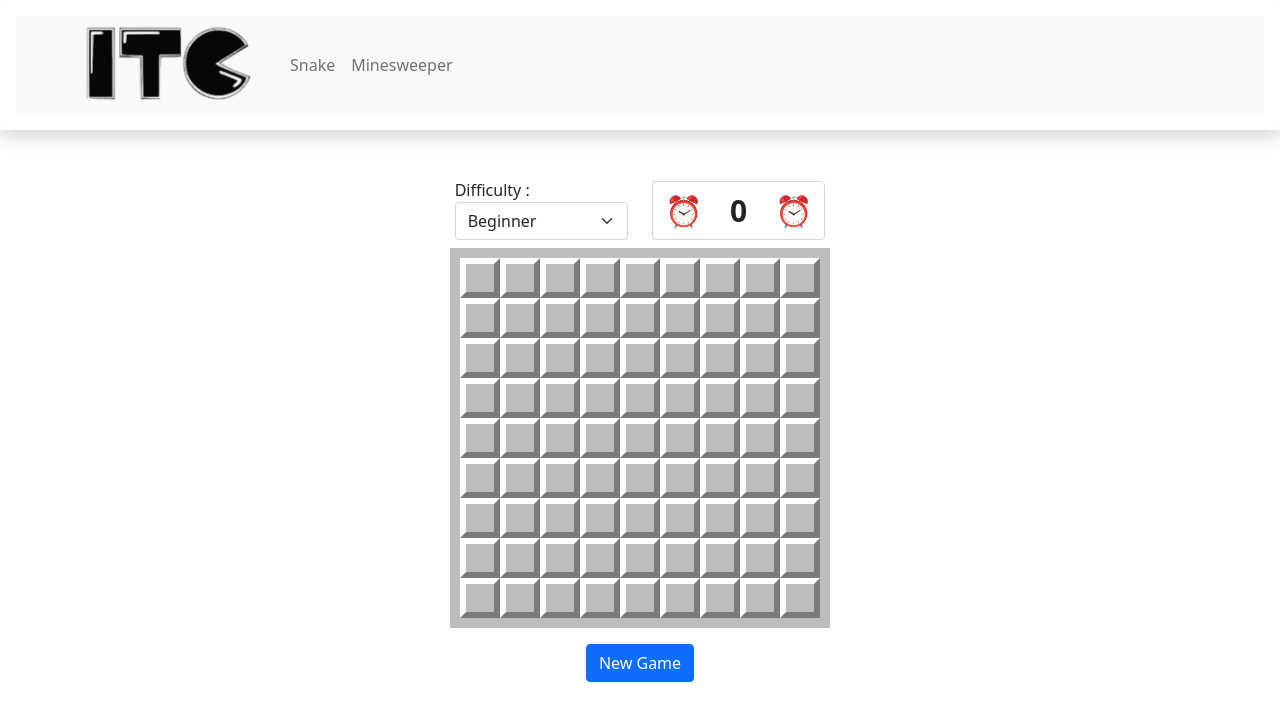
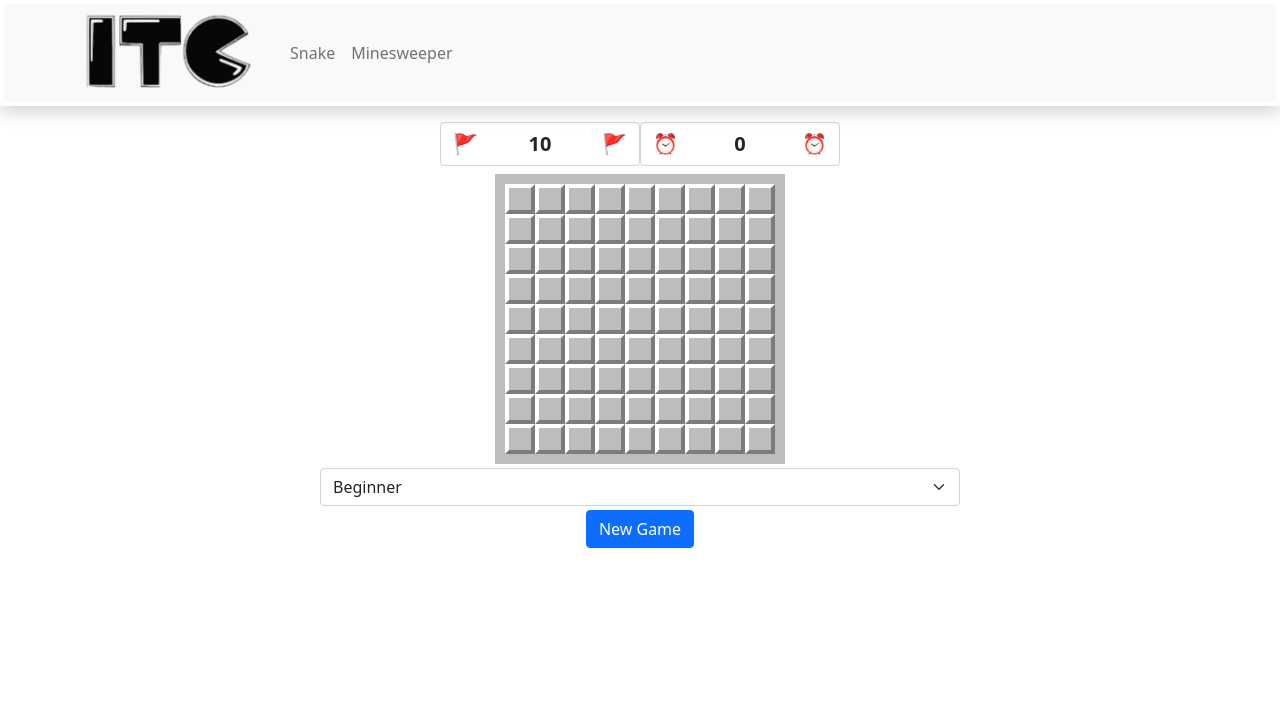
Before and after one commit to amirbashan/RetroArcade, a React (Create React App) app in the folder front/: page /Minesweeper in a window 1280 px wide. Shown: the top 720 px of the page. Built offline with nearby package versions, Linux system fonts and the light colour scheme.

Commit message:
minesweeper flags option added

```diff
--- a/front/src/App.css
+++ b/front/src/App.css
@@ -3,8 +3,8 @@
 }
 
 .cell {
-  width: 40px;
-  height: 40px;
+  width: 30px;
+  height: 30px;
   cursor: pointer;
   box-sizing: border-box;
 }
@@ -18,10 +18,7 @@
 }
 
 .clock {
-  font-size: 30px;
+  font-size: 20px;
   font-weight: bold;
+  min-width: 200px;
 }
-
-.clockPic {
-  font-size: 25px;
-}
--- a/front/src/components/NavBarArcade.js
+++ b/front/src/components/NavBarArcade.js
@@ -8,7 +8,7 @@ import { Link } from "react-router-dom";
 function NavBarArcade() {
   return (
     <div className="navBar">
-      <div className="shadow p-3 mb-5 bg-white rounded">
+      <div className="shadow p-1 mb-3 bg-white rounded">
         <Navbar bg="light" variant="light">
           <Container>
             <Link to="/">
--- a/front/src/games/Minesweeper/Minesweeper.jsx
+++ b/front/src/games/Minesweeper/Minesweeper.jsx
@@ -1,7 +1,8 @@
 import React, { useState, useEffect, useContext } from "react";
-import { SetupDifficulty, SafeMoves } from "./logic/CreateBoard";
+import { SetupDifficulty, SafeMoves, FlagAmount } from "./logic/CreateBoard";
 import Cell from "./components/Cell";
 import Timer from "./components/Timer";
+import Flags from "./components/Flags";
 import { AppContext } from "../../Context/AppContext";
 import { submitScoreMinesweeper } from "../../lib/ScoresDB";
 
@@ -9,6 +10,7 @@ export default function Board() {
   const [game, setGame] = useState([]);
   const [clock, setClock] = useState(false);
   const [time, setTime] = useState(0);
+  const [flagsCounter, setFlagsCounter] = useState(0);
   const [activeGame, setActiveGame] = useState(true);
   const [safeCellCounter, setSafeCellCounter] = useState(1);
   const [level, setLevel] = useState("Beginner");
@@ -23,6 +25,8 @@ export default function Board() {
     const number = SafeMoves(level);
     setSafeCellCounter(number);
     setClock(false);
+    const counter = FlagAmount(level);
+    setFlagsCounter(counter);
     setTime(0);
   }, [level]);
 
@@ -30,6 +34,7 @@ export default function Board() {
     if (safeCellCounter < 1) {
       setActiveGame(false);
       setClock(false);
+      setFlagsCounter(0);
       let move = [...game];
       for (let i = 0; i < move.length; i++) {
         for (let j = 0; j < move[i].length; j++) {
@@ -38,7 +43,7 @@ export default function Board() {
       }
       if (currentUser) {
         console.log("win");
-        const newRecord = { game: "Minesweeper", lvl: level, score: time };
+        const newRecord = { game: "Minesweeper", lvl: level, score: Math.floor(time) };
         const res = submitScoreMinesweeper(token, newRecord).then(() => {
           console.log(res);
         });
@@ -57,12 +62,27 @@ export default function Board() {
     setActiveGame(true);
     setPossibleWin(true);
     setTime(0);
+    const counter = FlagAmount(level);
+    setFlagsCounter(counter);
+  };
+
+  const flagIt = (e, x, y) => {
+    e.preventDefault();
+    if (time === 0) setClock(true);
+    let move = [...game];
+    move[x][y].flagged = !move[x][y].flagged;
+    move[x][y].flagged ? setFlagsCounter((prev) => prev - 1) : setFlagsCounter((prev) => prev + 1);
+    setGame(move);
   };
 
   const revealCell = (x, y) => {
     if (time === 0) setClock(true);
     const nearSafeCell = (x, y) => {
       move[x][y].revealed = true;
+      if (move[x][y].flagged) {
+        move[x][y].flagged = false;
+        setFlagsCounter((prev) => prev + 1);
+      }
       setSafeCellCounter((prev) => prev - 1);
       setGame(move);
       if (move[x][y].value === 0) {
@@ -94,17 +114,14 @@ export default function Board() {
 
   return (
     <>
-      <div className="d-flex row mb-2 mx-5 justify-content-center">
-        <div className="col-2 d-flex flex-wrap align-items-end">
-          <label>Difficulty : </label>
-          <select className="form-select" value={level} onChange={(e) => setLevel(e.target.value)}>
-            <option value="Beginner">Beginner</option>
-            <option value="Intermediate">Intermediate</option>
-            <option value="Expert">Expert</option>
-          </select>
-        </div>
-        <div className="col-2 d-flex justify-content-center align-items-end">
-          <Timer activeGame={activeGame} clock={clock} time={time} setTime={setTime} />
+      <div className="d-flex form-row  flex-column mb-2 mx-5 justify-content-center align-items-center">
+        <div className="d-flex form-row flex-wrap justify-content-center">
+          <div className="col-2 d-flex clock d-flex justify-content-between align-items-end w-50">
+            <Flags flagsCounter={flagsCounter} />
+          </div>
+          <div className="col-2 d-flex clock d-flex justify-content-between align-items-end w-50">
+            <Timer activeGame={activeGame} clock={clock} time={time} setTime={setTime} />
+          </div>
         </div>
       </div>
       <div className="d-flex flex-column align-items-center ">
@@ -117,6 +134,7 @@ export default function Board() {
                     <Cell
                       key={j * 1000}
                       details={details}
+                      flagIt={flagIt}
                       revealCell={revealCell}
                       activeGame={activeGame}
                       safeCellCounter={safeCellCounter}
@@ -129,9 +147,17 @@ export default function Board() {
           })}
         </div>
       </div>
-      <button onClick={handleNewGame} className="btn btn-primary mt-3">
-        New Game
-      </button>
+      <div className="d-flex flex-column justify-content-center align-items-center">
+        <select className="form-select mt-1 w-50" value={level} onChange={(e) => setLevel(e.target.value)}>
+          <option value="Beginner">Beginner</option>
+          <option value="Intermediate">Intermediate</option>
+          <option value="Expert">Expert</option>
+        </select>
+
+        <button onClick={handleNewGame} className="btn btn-primary mt-1">
+          New Game
+        </button>
+      </div>
     </>
   );
 }
--- a/front/src/games/Minesweeper/components/Cell.jsx
+++ b/front/src/games/Minesweeper/components/Cell.jsx
@@ -2,7 +2,7 @@ import React, { useState, useEffect } from "react";
 import { CellFix } from "../logic/Appearance";
 
 export default function Cell(props) {
-  const { details, revealCell, activeGame, safeCellCounter, possibleWin } = props;
+  const { details, revealCell, activeGame, safeCellCounter, possibleWin, flagIt } = props;
   const [value, setValue] = useState();
   const [style, setStyle] = useState();
   const [revealedStyle, setRevealedStyle] = useState();
@@ -17,22 +17,37 @@ export default function Cell(props) {
       borderBottomColor: "#7B7B7B",
       borderRightColor: "#7B7B7B",
       borderStyle: "solid",
-      border: "6px ",
+      border: "4px ",
     };
     setStyle(res[1]);
     setRevealedStyle(revStyle);
   }, [details]);
 
   const handleClick = (e) => {
+    if (!details.flagged && !details.revealed && activeGame) {
+      revealCell(details.x, details.y);
+      if (details.value === "X") setStyle({ background: "red", fontSize: "16px" });
+    }
+  };
+
+  const handleRightClick = (e) => {
     if (!details.revealed && activeGame) {
-      revealCell(details.x, details.y);
-      if (details.value === "X") setStyle({ background: "red", fontSize: "20px" });
+      flagIt(e, details.x, details.y);
+    } else {
+      e.preventDefault();
     }
   };
 
   return (
-    <div onClick={handleClick} className="cell d-flex justify-content-center align-items-center" style={details.revealed ? style : revealedStyle}>
+    <div
+      onClick={handleClick}
+      onContextMenu={handleRightClick}
+      className="cell d-flex justify-content-center align-items-center"
+      style={details.revealed ? style : revealedStyle}
+    >
+      {!details.revealed && details.flagged && possibleWin ? <span style={{ fontSize: "16px" }}>🚩</span> : ""}
       {details.value === "X" && safeCellCounter === 0 && possibleWin ? "🚩" : details.revealed && value}
+      {details.value !== "X" && !possibleWin && details.flagged ? "❌" : ""}
     </div>
   );
 }
--- /dev/null
+++ b/front/src/games/Minesweeper/components/Flags.jsx
@@ -0,0 +1,15 @@
+import React, { useEffect } from "react";
+
+export default function Flags(props) {
+  const { flagsCounter } = props;
+
+  useEffect(() => {}, [flagsCounter]);
+
+  return (
+    <div className="clock form-control d-flex justify-content-between">
+      <span>🚩</span>
+      <span> {flagsCounter} </span>
+      <span>🚩</span>
+    </div>
+  );
+}
--- a/front/src/games/Minesweeper/components/Timer.jsx
+++ b/front/src/games/Minesweeper/components/Timer.jsx
@@ -7,9 +7,9 @@ export default function Timer(props) {
     let newTime;
     const addSec = () => {
       setTimeout(() => {
-        newTime = time + 1;
+        newTime = time + 0.5;
         setTime(newTime);
-      }, 1000);
+      }, 500);
     };
     if (clock) addSec();
   }, [time, setTime, clock]);
@@ -17,7 +17,8 @@ export default function Timer(props) {
   return (
     <div className="clock form-control d-flex justify-content-between">
       <span>⏰</span>
-      <span> {time} </span> <span>⏰</span>
+      <span> {Math.floor(time)} </span>
+      <span>⏰</span>
     </div>
   );
 }
--- a/front/src/games/Minesweeper/logic/Appearance.js
+++ b/front/src/games/Minesweeper/logic/Appearance.js
@@ -29,11 +29,11 @@ export function CellFix(details) {
       style = { color: "#FFFFFF" };
       break;
   }
-  isNaN(details.value) ? (style.fontSize = "20px") : (style.fontSize = "30px");
+  isNaN(details.value) ? (style.fontSize = "16px") : (style.fontSize = "23px");
   style.fontWeight = "bold";
   style.background = "#BDBDBD";
   style.backgroundSize = "contain";
-  style.border = "3px solid #ACACAC";
+  style.border = "2px solid #ACACAC";
   details.value ? (cell = details.value) : (cell = "");
   if (details.value === "X") cell = "💣";
   return [cell, style];
--- a/front/src/games/Minesweeper/logic/CreateBoard.js
+++ b/front/src/games/Minesweeper/logic/CreateBoard.js
@@ -10,7 +10,7 @@ function BoardSetup(row, col, bombs) {
   for (let i = 0; i < row; i++) {
     let columns = [];
     for (let j = 0; j < col; j++) {
-      columns.push({ value: 0, revealed: false, x: i, y: j });
+      columns.push({ value: 0, revealed: false, x: i, y: j, flagged: false });
     }
     board.push(columns);
   }
@@ -87,3 +87,22 @@ export function SafeMoves(lvl) {
   }
   return amount;
 }
+
+export function FlagAmount(lvl) {
+  let amount;
+  switch (lvl) {
+    case "Beginner":
+      amount = 10;
+      break;
+    case "Intermediate":
+      amount = 40;
+      break;
+    case "Expert":
+      amount = 99;
+      break;
+    default:
+      amount = 0;
+      break;
+  }
+  return amount;
+}
```
